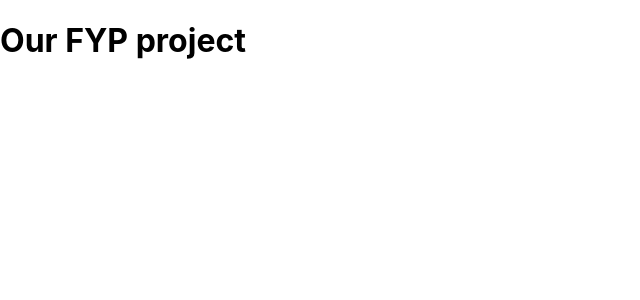
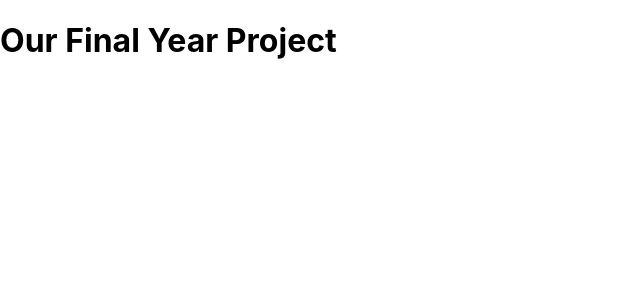
Before and after one commit to abbas-uet/idea-incubator-frontend, a React (Create React App) app: page / in a window 1280 px wide. Shown: the top 300 px of the page, without its empty margins (0-640 px from the left). Built offline with nearby package versions, Linux system fonts and the light colour scheme.

Commit message:
Minimal Changes
Minimal Changes

```diff
--- a/src/App.js
+++ b/src/App.js
@@ -1,7 +1,7 @@
 import "./App.css";
 
 function App() {
-  return <h1>Our FYP project</h1>;
+  return <h1>Our Final Year Project</h1>;
 }
 
 export default App;
```
